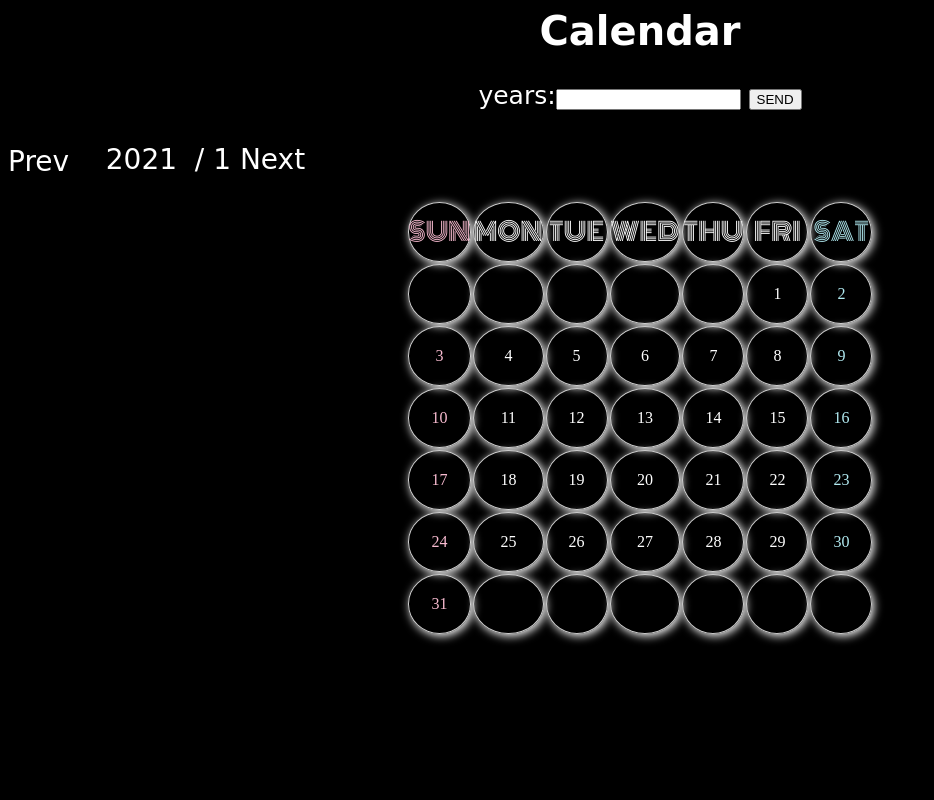
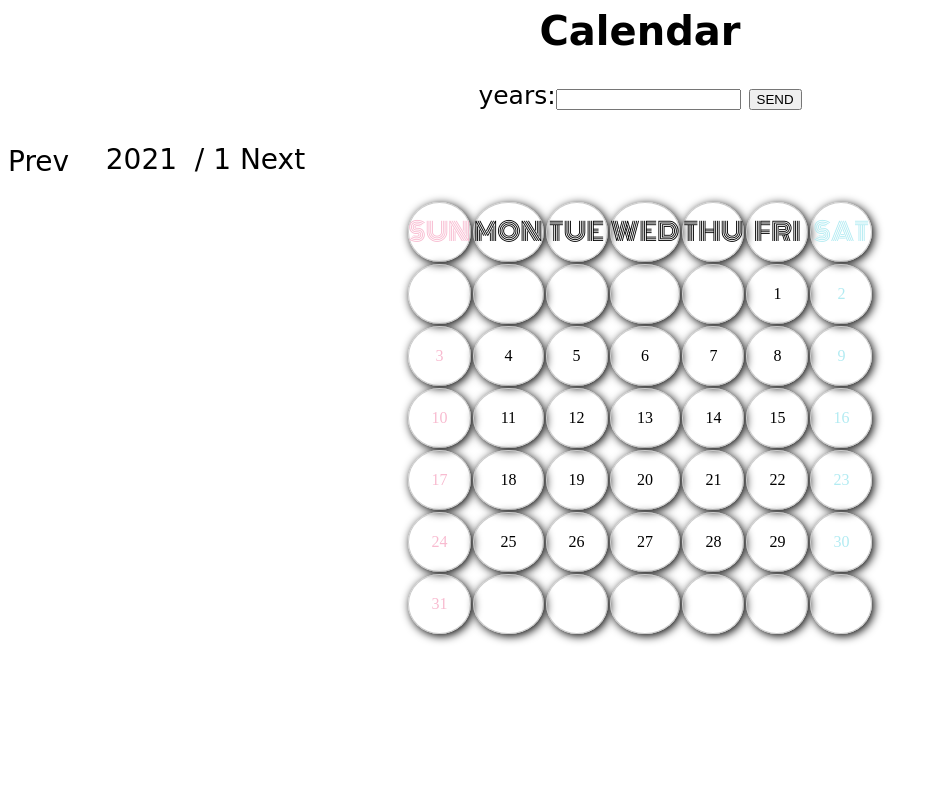
Before and after one commit to wdaweb/calendar-shushu7337, a PHP site: page /calendartest.php in a window 1280 px wide. Shown: the whole page, without its empty margins (0-934 px from the left). Run offline with PHP 8.4, Linux system fonts and the light colour scheme; some web fonts are replaced.

Commit message:
小更動

```diff
--- a/calendartest.php
+++ b/calendartest.php
@@ -6,21 +6,21 @@
         text-align: center;
         font-family: 'Fredericka the Great', cursive;
         font-size: 40px;
-        color: #fff;
+        color: #000;
     }
     .callyear{
         text-align: center;
         font-family: 'Fredericka the Great', cursive,'Noto Sans TC', sans-serif;
         font-size: 25px;
-        color: #fff;
+        color: #000;
     }
     body{
-        background: #000;
+        background: #fff;
         text-decoration: none;
     }
     table {
         margin: 15px;
-        color: #fff;
+        color: #000;
 
     }
     /* .introy{
@@ -34,16 +34,16 @@
     a{
         text-decoration: none;
     }
-    a:link { color: white;} /*連結提示*/
-    a:visited { color: white;} /*已拜訪過過*/
-    a:hover { color: white;} /*滑過*/
-    a:active { color: white;} /*按下瞬間*/
+    a:link { color: black;} /*連結提示*/
+    a:visited { color: black;} /*已拜訪過過*/
+    a:hover { color: black;} /*滑過*/
+    a:active { color: black;} /*按下瞬間*/
 
     .introm{
         display: flex;`
         justify-content: center;
         align-items: center;
-        color: #fff;
+        color: #000;
         font-size:28px;
         font-family: 'Fredericka the Great', cursive,'Noto Sans TC', sans-serif;
         height: 50px;
@@ -53,11 +53,11 @@
         width:80px;
         height: 30px;
         border-radius: 30px;
-        border: 12px #fff;
+        border: 12px #000;
         background: transparent;
     }
     .next{
-        border: 1px #fff;
+        border: 1px #000;
 
         background: transparent;
     }
@@ -82,10 +82,10 @@
         border-radius: 50%;
         padding: 0px;
         text-align: center;
-        color: #fff;
+        color: #000;
         width: 60px;
         height: 60px;
-        box-shadow: 2px 2px 10px #fff;
+        box-shadow: 2px 2px 10px #000;
     }
 </style>
 <h1>Calendar</h1>
@@ -174,8 +174,6 @@ if ($month > 12) {
                 }
                 echo "</tr>";
             }
-            // for ($i = date("w", mktime(0, 0, 0, $month, $i, $year)); $i <= 6; $i++)
-            // 	echo "<td>&nbsp;</td>";
         ?>
     </tbody>
 </table>
```
Also changed, not shown: layouttest.php (added, +86 -0 lines), 排版練習.php (deleted).
